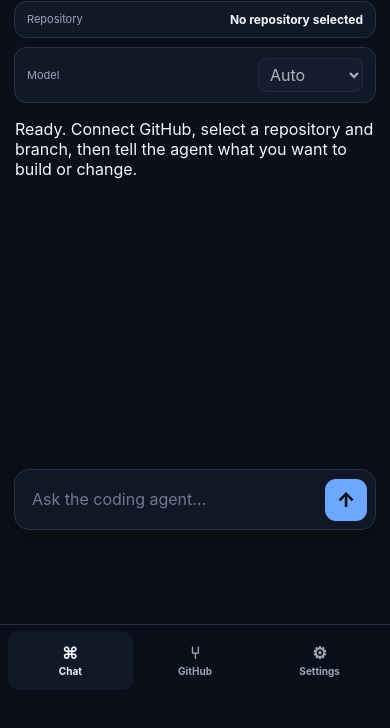
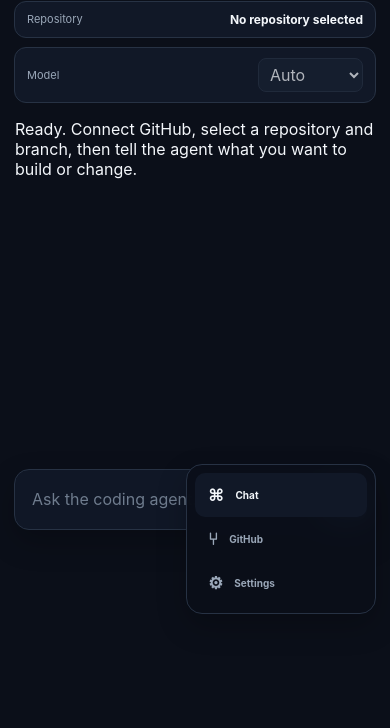
Before and after one commit to lagenddesi/LD76_GitHub-Agent, a website with bundled scripts: page index.html in a window 390 px wide. Both pictures are taken after a click on the button "Open navigation". Shown: the part 148-876 px from the top of the page. Built offline with nearby package versions, Linux system fonts and the light colour scheme; files whose address does not match are found by name.

Commit message:
Enhance mobile styles for bottom navigation
Added mobile styles for bottom navigation menu and adjusted media queries.

```diff
--- a/style.css
+++ b/style.css
@@ -146,12 +146,11 @@ select:focus-visible {
   cursor: pointer;
 }
 
-    @media (max-width: 699px) {
+@media (max-width: 699px) {
   .icon-button {
     display: flex;
   }
-    }
-
+}
 
 /* Main */
 
@@ -572,6 +571,31 @@ p {
   line-height: 1;
 }
 
+/* Mobile navigation menu */
+
+@media (max-width: 699px) {
+  .bottom-navigation.open {
+    grid-template-columns: 1fr;
+    right: 14px;
+    bottom: calc(var(--nav-height) + 10px);
+    left: auto;
+    width: 190px;
+    height: auto;
+    padding: 8px;
+    border: 1px solid var(--border);
+    border-radius: 16px;
+    box-shadow: var(--shadow);
+  }
+
+  .bottom-navigation.open .nav-item {
+    min-height: 44px;
+    flex-direction: row;
+    justify-content: flex-start;
+    gap: 11px;
+    padding: 0 13px;
+  }
+}
+
 /* Global message */
 
 .global-message {
```
